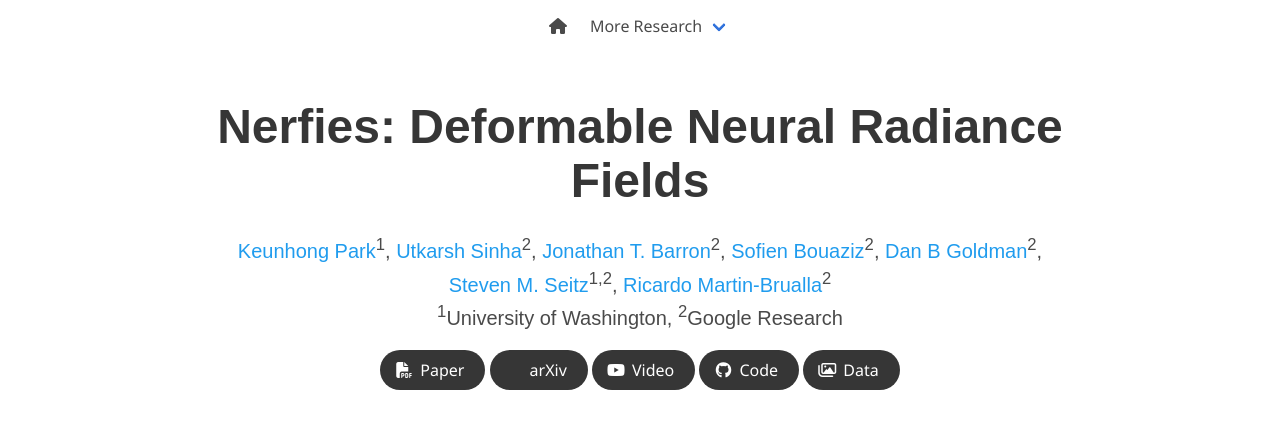
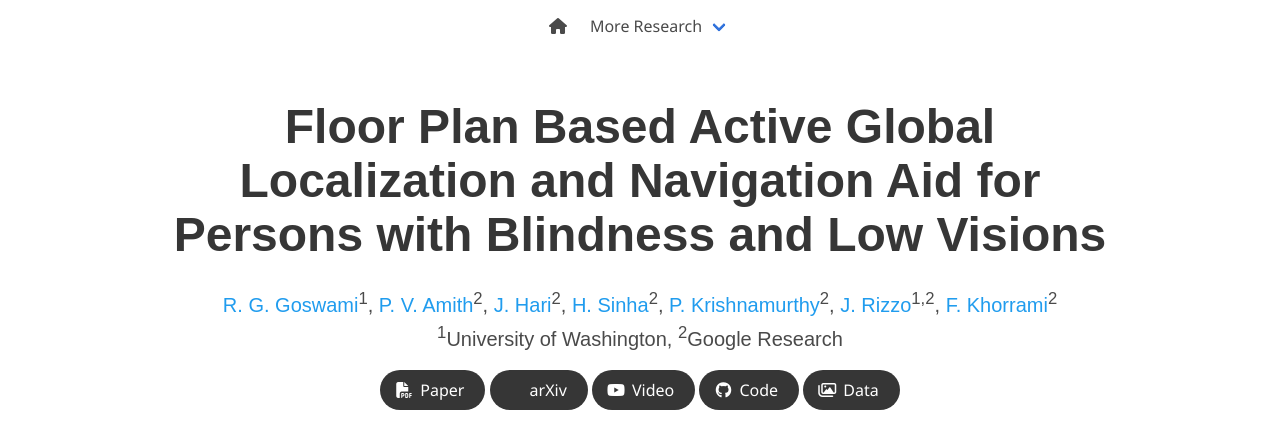
Before and after one commit to Harshit0803/FloorPlanActiveLocalization.io, a plain HTML site: page index.html in a window 1280 px wide. Shown: the top 433 px of the page. Drawn offline with nearby package versions, Linux system fonts and the light colour scheme; some icons are missing; a web font is replaced by a local one.

Commit message:
title and author changes

```diff
--- a/index.html
+++ b/index.html
@@ -6,7 +6,7 @@
         content="Floor Plan Based Active Global Localization and Navigation Aid for Persons with Blindness and Low Vision">
   <meta name="keywords" content="SLAM">
   <meta name="viewport" content="width=device-width, initial-scale=1">
-  <title>Test Floor Plan Based Active Global Localization and Navigation Aid for Persons with Blindness and Low Visions</title>
+  <title>Floor Plan Based Active Global Localization and Navigation Aid for Persons with Blindness and Low Visions</title>
 
   <!-- Global site tag (gtag.js) - Google Analytics -->
   <script async src="https://www.googletagmanager.com/gtag/js?id=G-PYVRSFMDRL"></script>
@@ -88,26 +88,26 @@
     <div class="container is-max-desktop">
       <div class="columns is-centered">
         <div class="column has-text-centered">
-          <h1 class="title is-1 publication-title">Nerfies: Deformable Neural Radiance Fields</h1>
+          <h1 class="title is-1 publication-title">Floor Plan Based Active Global Localization and Navigation Aid for Persons with Blindness and Low Visions</h1>
           <div class="is-size-5 publication-authors">
             <span class="author-block">
-              <a href="https://keunhong.com">Keunhong Park</a><sup>1</sup>,</span>
+              <a href="https://keunhong.com">R. G. Goswami</a><sup>1</sup>,</span>
             <span class="author-block">
-              <a href="https://utkarshsinha.com">Utkarsh Sinha</a><sup>2</sup>,</span>
+              <a href="https://utkarshsinha.com">P. V. Amith</a><sup>2</sup>,</span>
             <span class="author-block">
-              <a href="https://jonbarron.info">Jonathan T. Barron</a><sup>2</sup>,
+              <a href="https://jonbarron.info">J. Hari</a><sup>2</sup>,
             </span>
             <span class="author-block">
-              <a href="http://sofienbouaziz.com">Sofien Bouaziz</a><sup>2</sup>,
+              <a href="http://sofienbouaziz.com">H. Sinha</a><sup>2</sup>,
             </span>
             <span class="author-block">
-              <a href="https://www.danbgoldman.com">Dan B Goldman</a><sup>2</sup>,
+              <a href="https://www.danbgoldman.com">P. Krishnamurthy</a><sup>2</sup>,
             </span>
             <span class="author-block">
-              <a href="https://homes.cs.washington.edu/~seitz/">Steven M. Seitz</a><sup>1,2</sup>,
+              <a href="https://homes.cs.washington.edu/~seitz/">J. Rizzo</a><sup>1,2</sup>,
             </span>
             <span class="author-block">
-              <a href="http://www.ricardomartinbrualla.com">Ricardo Martin-Brualla</a><sup>2</sup>
+              <a href="http://www.ricardomartinbrualla.com">F. Khorrami</a><sup>2</sup>
             </span>
           </div>
 
```
